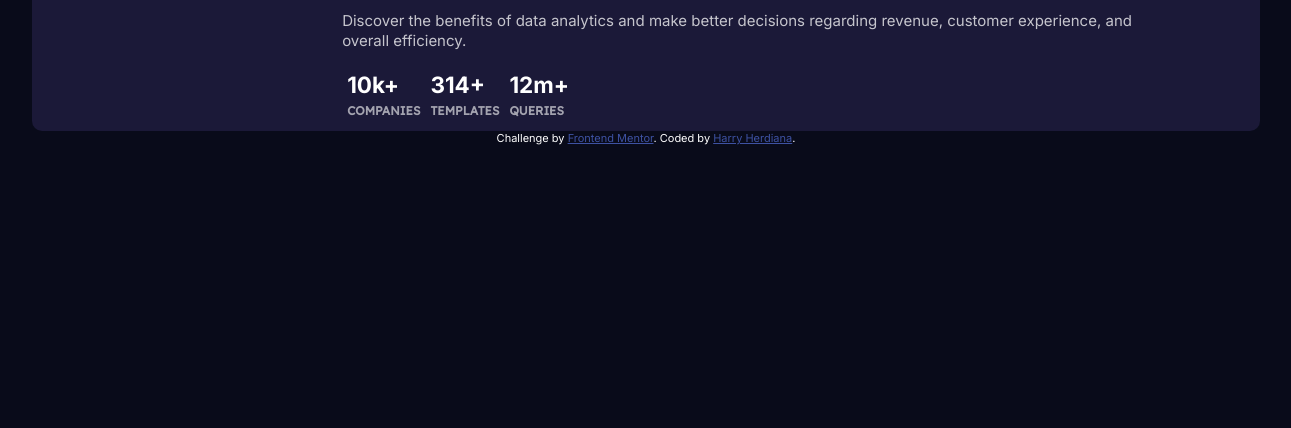
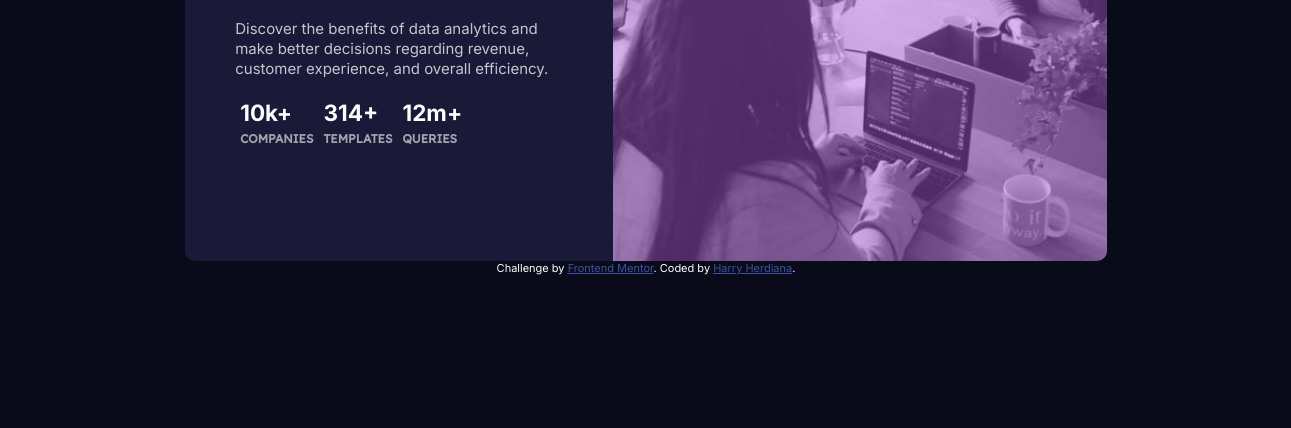
Before and after one commit to harryHerdiana/Frontend-mentor-challenge-2, a plain HTML site: page index.html in a window 1536 px wide. Shown: the part 372-800 px from the top of the page, without its empty margins (122-1413 px from the left). Drawn offline with Linux system fonts and the light colour scheme.

Commit message:
Revised version css

```diff
--- a/style.css
+++ b/style.css
@@ -22,15 +22,15 @@ p{
 }
 
 .tinted-image{
+    height: 220px;
     width: auto;
-    height: 220px;
     background:
     linear-gradient(rgba(170, 92, 219, 0.45),
     rgba(170, 92, 219, 0.45)),
     url(/images/image-header-mobile.jpg);
-    background-size: contain;
     background-repeat: no-repeat;
     border-radius: 10px 10px 0 0;
+    background-size: contain;
    }
 
 .indicator{
@@ -81,6 +81,8 @@ p{
 
     }
     .container{
+        height: 60%;
+        width: 60%;
         display: flex;
         flex-direction: row-reverse;
     }
@@ -99,14 +101,14 @@ p{
         margin: 0;
     }
     .tinted-image{
-        width: auto;
-        height: 220px;
+        width: 150vh;
+        height: auto;
         background:
         linear-gradient(rgba(170, 92, 219, 0.45),
         rgba(170, 92, 219, 0.45)),
-        url(/images/image-header-mobile.jpg);
-        background-size: contain;
+        url(/images/image-header-desktop.jpg);
+        background-size:cover;
         background-repeat: no-repeat;
-        border-radius: 10px 10px 0 0;
+        border-radius: 0 10px 10px 0;
        }
 }
```
